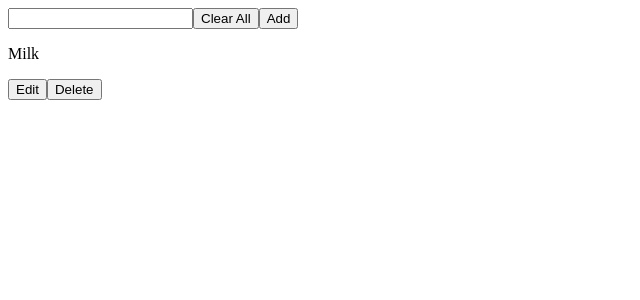
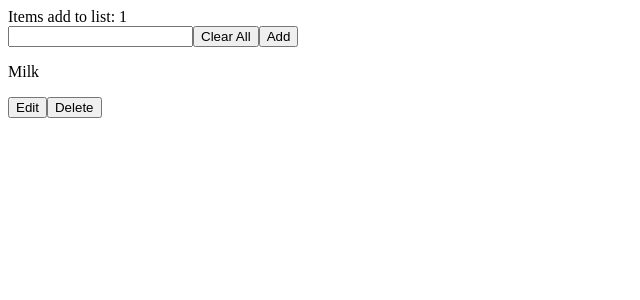
Before and after one commit to Andy-Mascaro/shopping-list-adv, a React app: page / in a window 1280 px wide. Shown: the top 300 px of the page, without its empty margins (0-640 px from the left). Built offline with nearby package versions, Linux system fonts and the light colour scheme.

Commit message:
added header with item counter

```diff
--- a/src/App.jsx
+++ b/src/App.jsx
@@ -1,11 +1,12 @@
-import List from "./components/List/List";
-import { ListProvider } from "./context/ListProvider";
+import Header from './components/Header/Header';
+import List from './components/List/List';
+import { ListProvider } from './context/ListProvider';
 
 export default function App() {
   return (
     <ListProvider>
+      <Header />
       <List />
     </ListProvider>
-
-  )
-  }
+  );
+}
--- /dev/null
+++ b/src/components/Header/Header.jsx
@@ -0,0 +1,9 @@
+import { useLists } from "../../context/ListProvider";
+
+
+export default function Header() {
+    const { list } = useLists();
+
+    return <div>Items add to list: {list.length}</div>;
+
+}
--- a/src/components/List/List.jsx
+++ b/src/components/List/List.jsx
@@ -1,35 +1,47 @@
 import React from 'react';
 import { useLists } from '../../context/ListProvider';
 
-
 export default function Lists() {
-const { handleAddList, handleEdit, list, item, setItem, handleClear, handleDelete } = useLists();
+  const {
+    handleAddList,
+    handleEdit,
+    list,
+    item,
+    setItem,
+    handleClear,
+    handleDelete,
+  } = useLists();
 
   return (
     <>
-      <div className='list'>
-
+      <div className="list">
         <label>
-              <input type='text' value={item} onChange={(e) => setItem(e.target.value)}/>
+          <input
+            type="text"
+            value={item}
+            onChange={(e) => setItem(e.target.value)}
+          />
         </label>
 
         <button onClick={handleClear}>Clear All</button>
 
-
         <label>
-           <button type='text' onClick={handleAddList}>Add</button>
+          <button type="text" onClick={handleAddList}>
+            Add
+          </button>
         </label>
       </div>
       {list.map((data) => (
         <div key={data.id}>
           <p>{data.text}</p>
-          <button type='edit' onClick={() => handleEdit}>Edit</button>
-          <button type='edit' onClick={() => handleDelete(data.id)}>Delete</button>
-
+          <button type="edit" onClick={() => handleEdit}>
+            Edit
+          </button>
+          <button type="edit" onClick={() => handleDelete(data.id)}>
+            Delete
+          </button>
         </div>
-
       ))}
-
     </>
   );
 }
```
Lines whose indentation alone changed are shown as unchanged.
